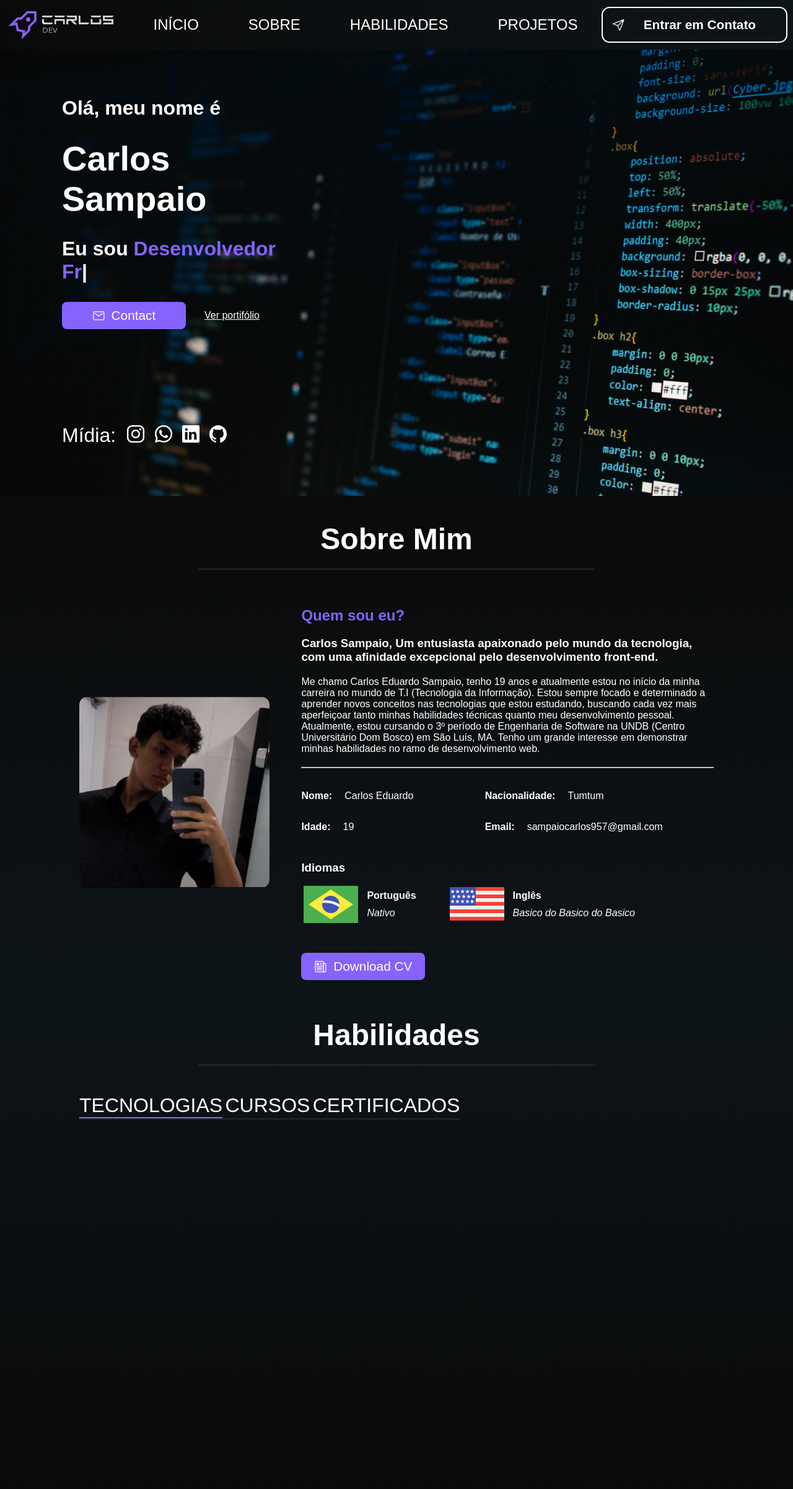
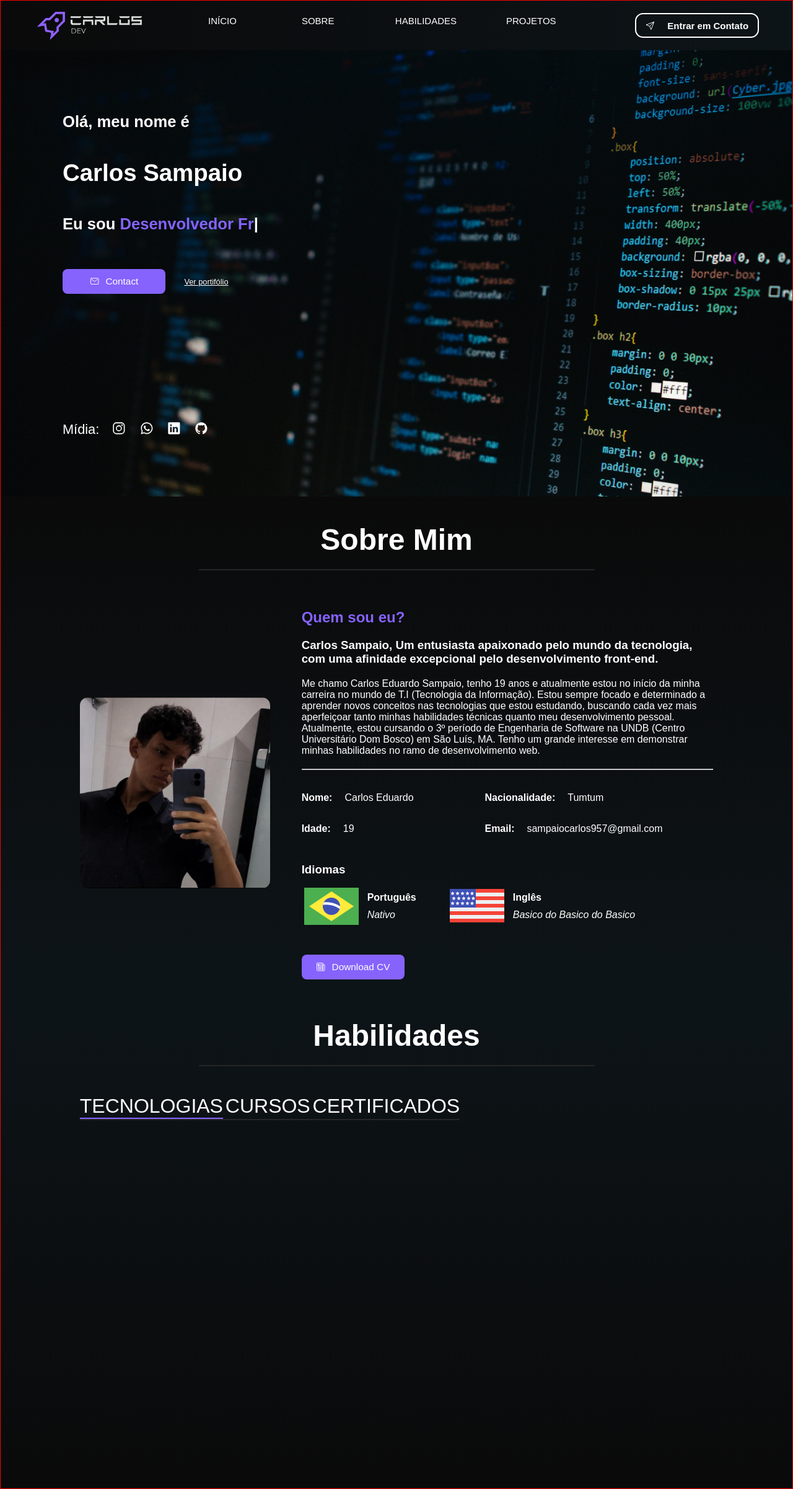
Before and after one commit to SAMPAIOCARLOS/MEUS-PROJETOS, a PHP site: page / in a window 1280 px wide; the page is wider, and only the part inside the window is pictured. Shown: that part at 62% size. Before the commit the page ends 1806 px from the top of that part, so only its background shows below. Run offline with PHP 8.4, Linux system fonts and the light colour scheme; some libraries are stand-ins or nearby versions.

Commit message:
alteração

```diff
--- a/Portfolio2.0/index.html
+++ b/Portfolio2.0/index.html
@@ -14,6 +14,12 @@
             <h2 id="h2">
                 <img src="imgs/Logo + Letreiro.png" alt="">
             </h2>
+
+            <div id="hamburguer">
+                <span class="line-span"></span>
+                <span class="line-span"></span>
+                <span class="line-span"></span>
+            </div>
 
             <ul class="list-nav">
                 <li class="item-list-nav cursor-pointer"><a href="#">INÍCIO</a></li>
@@ -39,7 +45,7 @@
                         <ion-icon name="mail-outline"></ion-icon>
                         Contact
                     </button>
-                    <a href="#" class="cursor-pointer">Ver portifólio</a>
+                    <a href="#" class="cursor-pointer" id="link-verPortifolio">Ver portifólio</a>
                 </div>
 
             </div>
--- a/Portfolio2.0/scripts/functions.js
+++ b/Portfolio2.0/scripts/functions.js
@@ -15,3 +15,11 @@ function typed(id, array) {
 
 
 typed(text, array_text_about_header)
+
+
+const hamburguer = document.getElementById(`hamburguer`)
+
+
+hamburguer.addEventListener("click", ()=> {
+    hamburguer.classList.toggle("active")
+})
--- a/Portfolio2.0/styles/global.css
+++ b/Portfolio2.0/styles/global.css
@@ -5,11 +5,13 @@
     font-family: Arial, Helvetica, sans-serif;
 }
 body {
-    overflow-x: hidden;
+    /* overflow-x: hidden; */
     scroll-behavior: smooth;
+    width: 100%;
+    min-height: 100vh;
 }
 .main {
-    /* border: 1px solid red; */
+    border: 1px solid red;
     width: 100vw;
     min-height: 100%;
 
@@ -31,10 +33,13 @@ body {
     display: flex;
     gap: 40px;
     /* border: 1px solid red; */
-    font-size: 1.5em;
+    font-size: 1.5vw;
+    width: 47vw;
+    height: 4vh;
 }
 
 .item-list-nav {
+    width: 12vw;
     border-bottom: 1px solid transparent;
     /* border: 1px solid yellow; */
     padding: 0px 20px;
@@ -49,17 +54,19 @@ body {
 }
 
 .button-nav {
-    width: 300px;
+    width: 16vw;
+    height: 5vh;
     border: 2px solid #ffffff;
     border-radius: 13px;
     padding: 15px;
     background-color: transparent;
     color: #ffffff;
-    font-size: 1.3em;
+    font-size: 1vw;
     font-weight: bold;
     gap: 30px;
     display: flex;
     align-items: center;
+    justify-content: space-evenly;
     transition: all 0.5s;
 }
 .button-nav:hover {
@@ -108,7 +115,7 @@ body {
     gap: 30px;
 }
 
-::-webkit-scrollbar {
+/* ::-webkit-scrollbar {
     width: 3px;
     height: 3px;
 }
@@ -119,4 +126,52 @@ body {
 
 ::-webkit-scrollbar-track {
     background: rgba(0, 0, 0, 0);
+} */
+
+#hamburguer {
+    display: none;
+    flex-direction: column;
+    gap: 5px;
 }
+
+.line-span {
+    width: 30px;
+    height: 4px;
+    border-radius: 10px;
+    background-color: #ffffff;
+    transition: 0.5s;
+}
+
+#hamburguer.active{
+    position: absolute;
+    left: 97%;
+    top: 2%;
+    z-index: 100;
+}
+#hamburguer.borda {
+    margin-top: 10px;
+}
+#hamburguer.active .line-span:nth-child(2) {
+    opacity: 0;
+    transition: 0.3s;
+}
+#hamburguer.active .line-span:nth-child(1) {
+    transform: translateY(8px) rotate(45deg);
+    transition: 0.5s;
+}
+#hamburguer.active .line-span:nth-child(3) {
+    transform: translateY(-8px) rotate(-45deg);
+    transition: 0.5s;
+}
+
+@media(max-width: 1330px) {
+    .list-nav {
+        font-size: 15px;
+    }
+    .button-nav {
+        width: 200px;
+        padding: 10px;
+        font-size: 15px;
+        gap: 15px;
+    }
+}
--- a/Portfolio2.0/styles/index.css
+++ b/Portfolio2.0/styles/index.css
@@ -15,7 +15,7 @@
 #h2 {
     display: flex;
     /* border: 1px solid red; */
-    width: 200px;
+    width: 12vw;
     height: 70%;
 }
 #img {
@@ -26,32 +26,37 @@
 
 #information-header {
     /* border: 1px solid red; */
-    width: 30%;
+    width: 100vw;
+    height: 40vh;
     display: flex;
     flex-direction: column;
+    justify-content: space-around;
     gap: 30px;
     margin-left: 100px;
 }
 
 .h3-information {
-    font-size: 2em;
+    font-size: 2vw;
 }
 #h1-name {
-    font-size: 3.5em;
+    font-size: 3vw;
 }
 #container-links-informations {
     /* border: 1px solid rgb(60, 0, 255); */
     display: flex;
     align-items: center;
     gap: 30px;
+    width: 100vw;
+    height: 8vh;
 }
 .buttons {
     background-color: #8663FD;
-    width: 200px;
+    width: 13vw;
+    height: 5vh;
     padding: 10px;
     border-radius: 8px;
     color: #ffffff;
-    font-size: 1.3em;
+    font-size: 1.2vw;
     display: flex;
     align-items: center;
     justify-content: center;
@@ -59,6 +64,14 @@
     outline: none;
     border: none;
     transition: all 0.5s;
+}
+#link-verPortifolio {
+    width: 10vw;
+    height: 3vh;
+    /* border: 1px solid red; */
+    display: flex;
+    align-items: center;
+    font-size: 1vw;
 }
 .buttons:hover {
     scale: 1.1;
@@ -72,7 +85,7 @@
     /* border: 2px solid green; */
     display: flex;
     margin-left: 100px;
-    font-size: 2em;
+    font-size: 1.7vw;
     gap: 10px;
     /* align-items: center; */
 }
```
